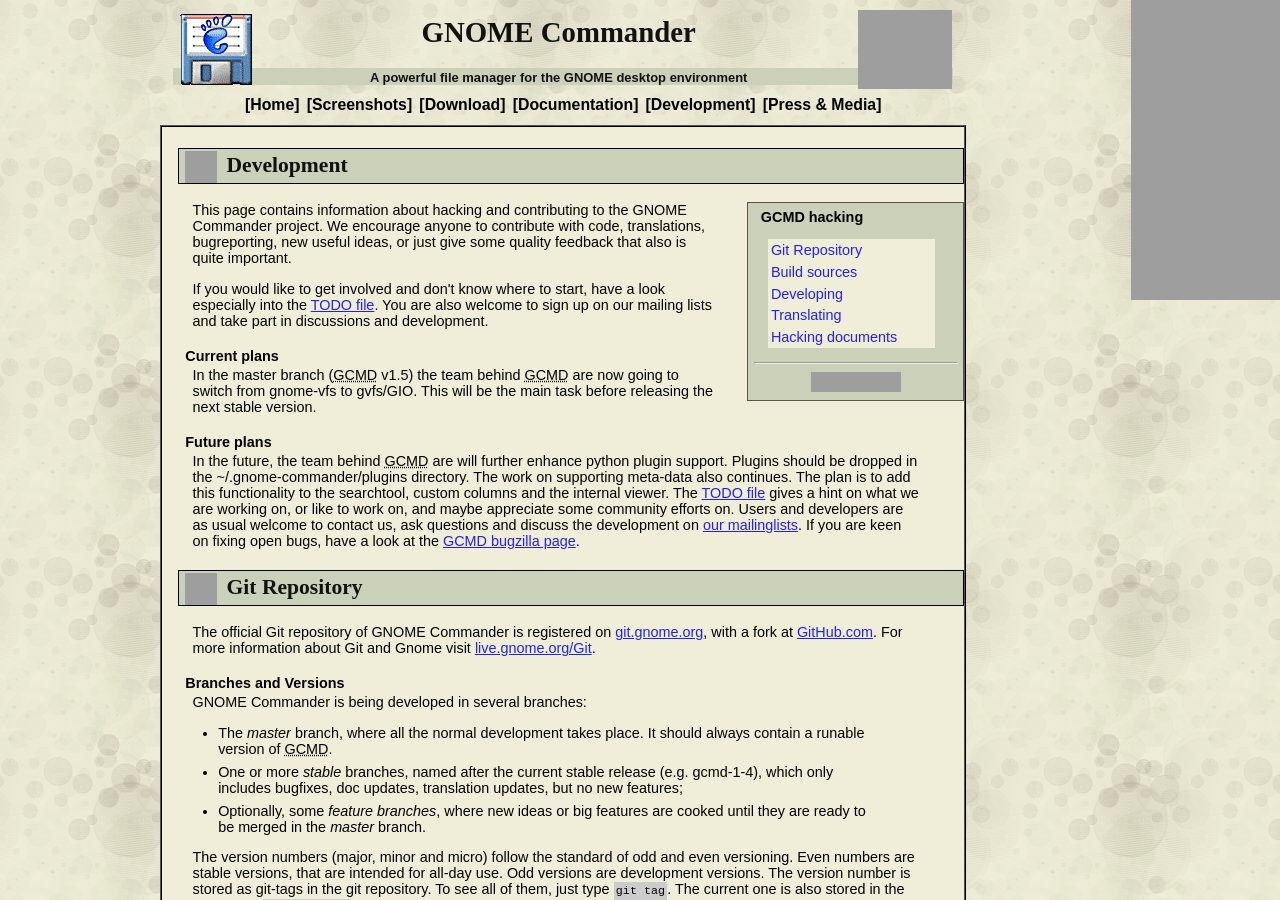
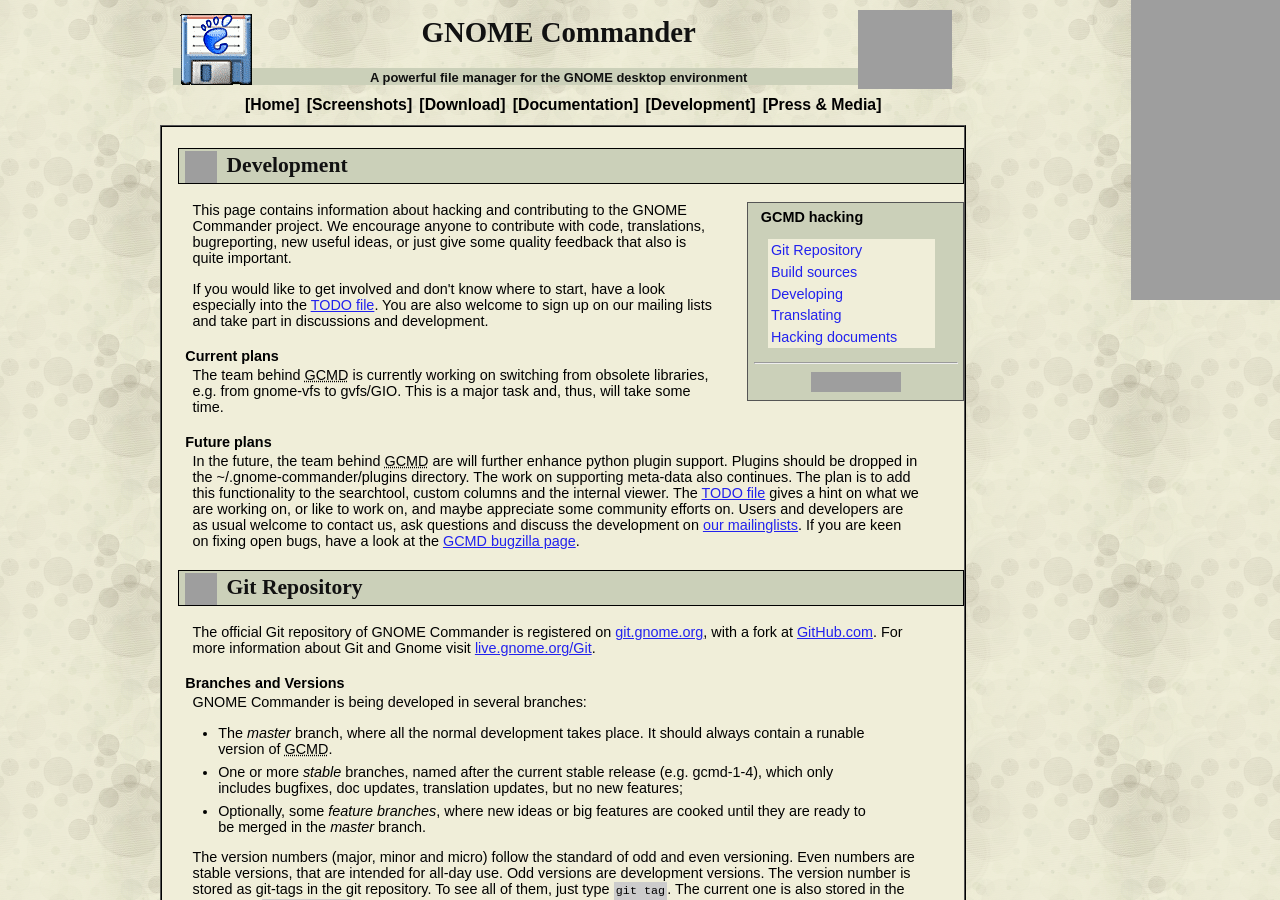
Before and after one commit to gcmd/gcmd.github.io, a Jekyll site: the page dev.html, which Jekyll copies as it is, in a window 1280 px wide and 900 px high, cut to the strip 0-900 px from the top of the window. Built offline with Jekyll 4.4.1, drawn with Linux system fonts in a browser that asks for light colours; grey boxes are pictures that could not be loaded.

Commit message:
Changes info about current plans

```diff
--- a/dev.html
+++ b/dev.html
@@ -53,12 +53,9 @@
 into the <a href="https://git.gnome.org/cgit/gnome-commander/plain/TODO">TODO file</a>. You are also welcome
 to sign up on our mailing lists and take part in discussions and development.</p>
 
-
 <h4>Current plans</h4>
-<p>In the master branch (<abbr title="GNOME Commander">GCMD</abbr> v1.5) the team behind
-<abbr title="GNOME Commander">GCMD</abbr> are now going to switch from
-gnome-vfs to gvfs/GIO. This will be the main task before releasing the
-next stable version.</p>
+<p>The team behind <abbr title="GNOME Commander">GCMD</abbr> is currently working on switching from
+obsolete libraries, e.g. from gnome-vfs to gvfs/GIO. This is a major task and, thus, will take some time.</p>
 
 <h4>Future plans</h4>
 <p>In the future, the team behind
```
